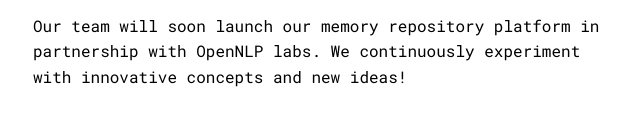
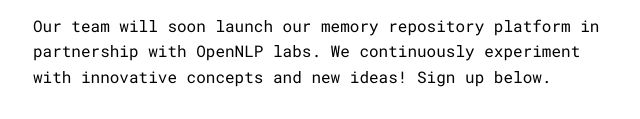
Before and after one commit to Reteena/Reteena-Website-v1.0, a plain HTML site: page index.html in a window 1280 px wide. Shown: the part 797-916 px from the top of the page, without its empty margins (319-959 px from the left). Drawn offline with Linux system fonts and the light colour scheme.

Commit message:
Update index.html

```diff
--- a/index.html
+++ b/index.html
@@ -81,7 +81,7 @@
             accomplishments. </p>
         <p>
             Our team will soon launch our memory repository platform in partnership with OpenNLP labs. We continuously
-            experiment with innovative concepts and new ideas!
+            experiment with innovative concepts and new ideas! Sign up below.
         </p>
 
         <!-- Email input system added here -->
```
